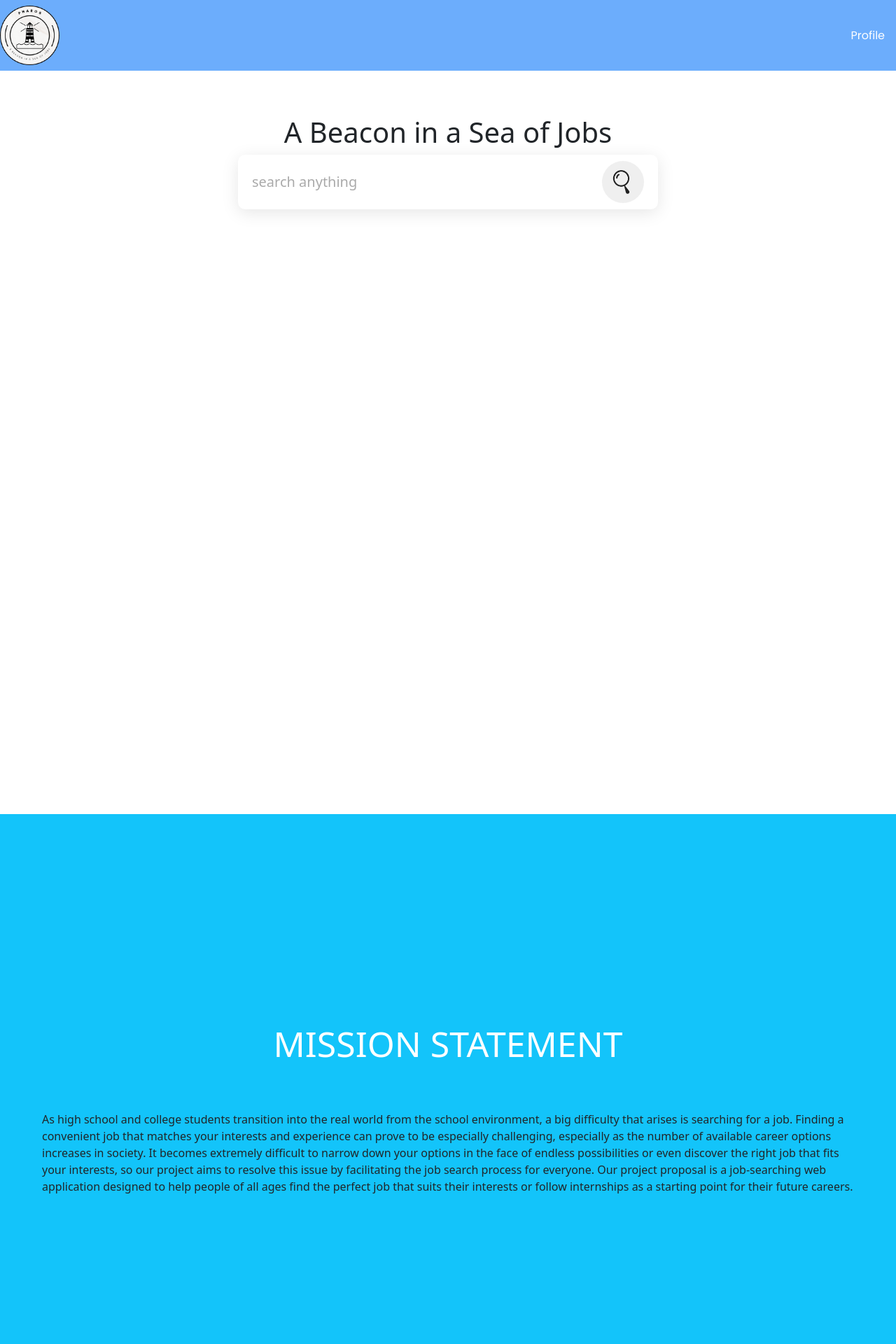
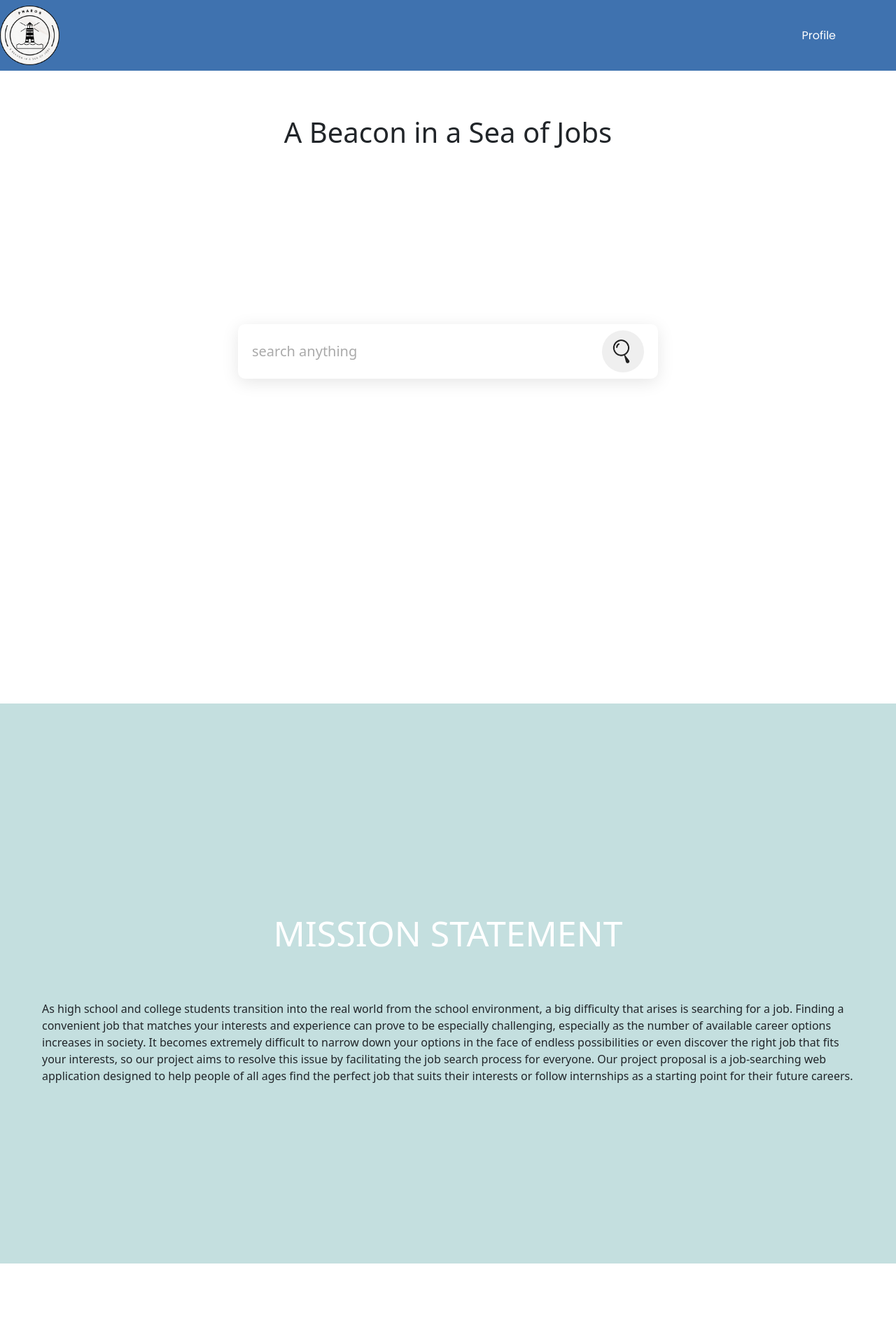
Before and after one commit to carminvuong/job-searching, a Django app: page / in a window 1280 px wide. Shown: the top 1920 px of the page at 70% size. Run offline with Django 4.2, Linux system fonts and the light colour scheme; some libraries are stand-ins or nearby versions.

Commit message:
changed some css

```diff
--- a/jobsearching/jobwebsite/static/css/base.css
+++ b/jobsearching/jobwebsite/static/css/base.css
@@ -9,7 +9,8 @@
 .navbar {
   margin: 0px;
   padding: 0px;
-  background-color:rgb(108, 173, 252);
+  background-color: #3F72AF;
+  /*background-color:rgb(108, 173, 252);*/
   font-family: 'Poppins', sans-serif;
   font-size: 30px;
 }
@@ -38,17 +39,19 @@
   padding: 14px 16px;
   background-color: inherit;
   font-family: 'Poppins';
-  margin: 0;
+  margin-right:70px;
 }
 
 
 .navbar a:hover, .dropdown:hover .dropbtn, .dropbtn:focus {
   background-color: rgb(0, 16, 121);
+
 }
 
 .dropdown-content {
   display: none;
-  background-color: aquamarine;
+  background-color: #AAC4FF;
+  color:(255,255,255);
   min-width: 160px;
   overflow:auto;
   box-shadow: 0px 8px 16px 0px rgba(0,0,0,0.2);
--- a/jobsearching/jobwebsite/static/css/home.css
+++ b/jobsearching/jobwebsite/static/css/home.css
@@ -9,6 +9,11 @@
   justify-content: center;
 }
 
+.d1 {
+  height:400px;
+
+}
+
 .search-bar {
   width: 100%;
   max-width: 600px;
@@ -16,6 +21,7 @@
   border-radius: 5px;
   display: flex;
   margin: 0 auto;
+  margin-top:250px;
   box-shadow: 0 5px 25px rgba(0, 0, 0, 0.1);
   align-items: center;
 }
@@ -70,7 +76,7 @@
 }
 
 #mission{
-  background-color: #13c4fa;
+  background-color: #C4DFDF;
 }
 
 #mission h2{
@@ -105,6 +111,7 @@
 #about .founders .person h3{
   font-size: 25px;
   color: rgb(0, 0, 0);
+
   text-align: center;
   text-transform: uppercase;
   margin: 10px;
--- a/jobsearching/jobwebsite/templates/jobwebsite/home.html
+++ b/jobsearching/jobwebsite/templates/jobwebsite/home.html
@@ -12,13 +12,15 @@
 {% block content %}
 <div class="cont">
     <h1 style="text-align: center;"> A Beacon in a Sea of Jobs </h1>
-    <form action="" class="search-bar" style="border-radius:10px !important">
+    <form action="" class="search-bar" style="border-radius:10px">
             <input type="text" placeholder="search anything" name="q">
             <button type="submit"><img src="{% static '/images/Search.png' %}"></button>
     </form>
 </div>
 
+<div class="d1">
 <section></section>
+</div>
 
 <section id="mission">
     <div class="container reveal">
--- a/jobsearching/signup/templates/signup/signup.html
+++ b/jobsearching/signup/templates/signup/signup.html
@@ -18,5 +18,6 @@
         <p class="btnwrap"><button type="submit" class="btn btn-success" id ="submitBtn"
             value="r">Signup</button></p>
     </form>
+    <p class="text-center">If you already have an account, <a href="/login">login</a> instead.</p>
 </div>
 {% endblock %}
```
Also changed, not shown: db.sqlite3, jobsearching/db.sqlite3 (added), jobsearching/jobwebsite/static/images/Bot_BG.jpg (deleted), jobsearching/jobwebsite/static/images/Top_BG.jpg (deleted).
